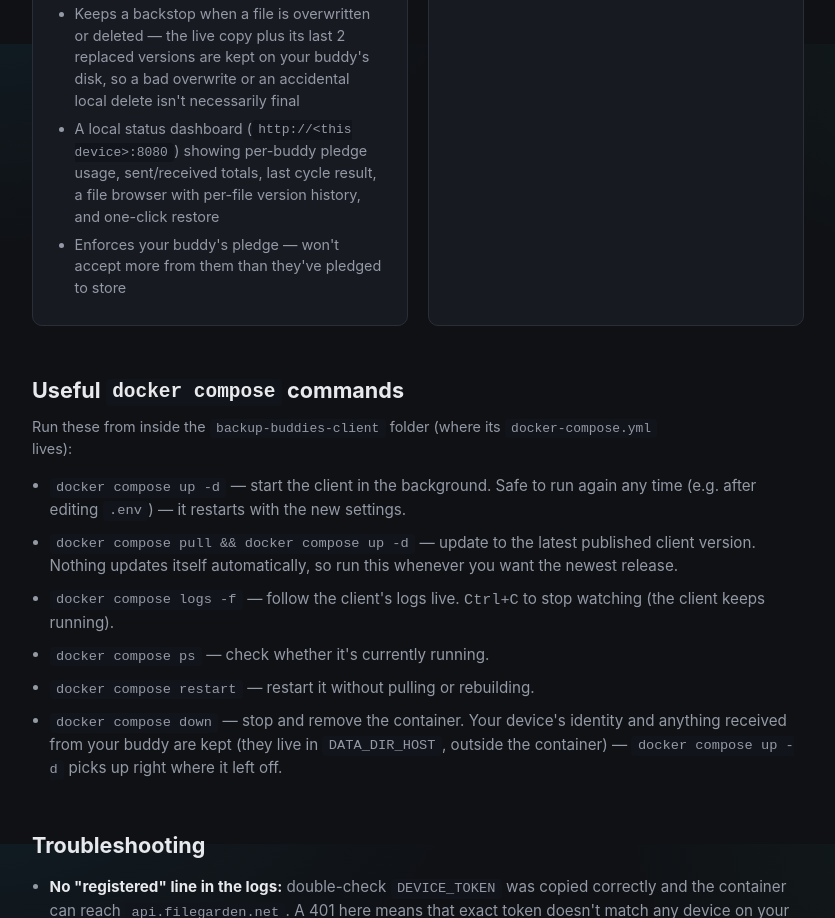
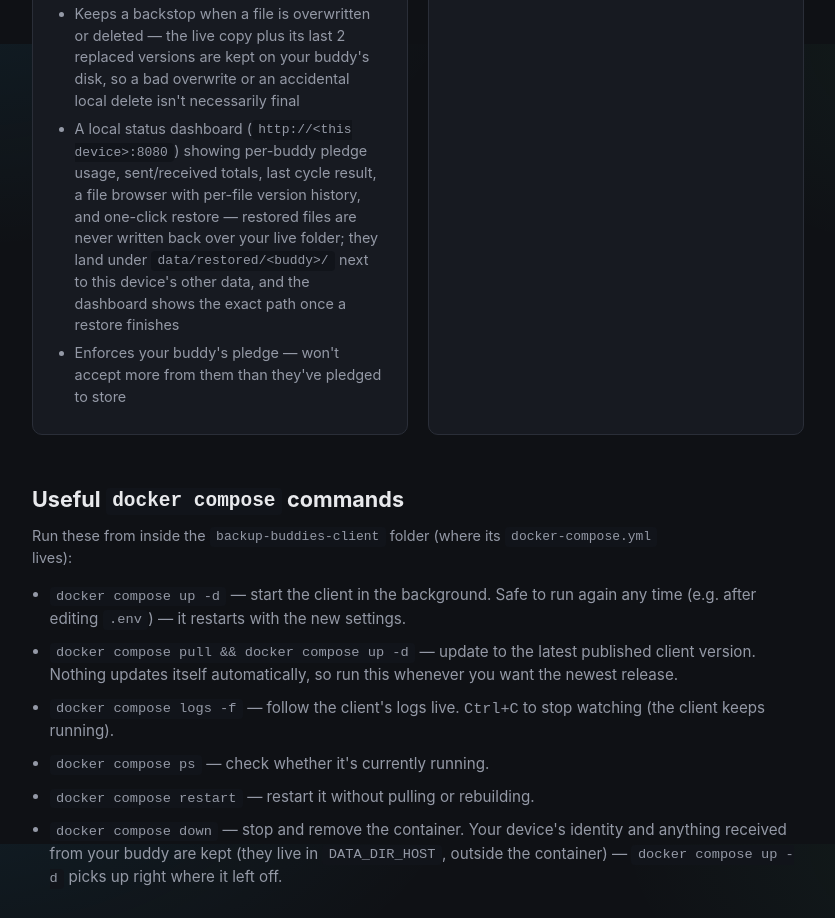
Before and after one commit to mspencerl87/backup-buddies, a plain HTML site: page apps/web/setup.html in a window 1280 px wide. Shown: the part 3156-4074 px from the top of the page, without its empty margins (222-1057 px from the left). Drawn offline with Linux system fonts and the light colour scheme.

Commit message:
Document where restored files land on setup.html
The website's setup walkthrough never said where a restore actually
writes to — only the client's GitHub README and the dashboard's own
in-the-moment result text did. Someone following just setup.html had
no way to know restored files land under data/restored/<buddy>/
rather than overwriting their live BACKUP_DIR_HOST folder.

Co-Authored-By: Claude Sonnet 5 <noreply@anthropic.com>
Claude-Session: https://claude.ai/code/session_01WfDm8uNZ3p1tTj81gVxBdB

```diff
--- a/apps/web/setup.html
+++ b/apps/web/setup.html
@@ -151,7 +151,7 @@ cd backup-buddies-client</code></pre>
             <li>Encrypts everything with your <code>BACKUP_PASSPHRASE</code> before it ever leaves this machine — your buddy's device only ever stores ciphertext</li>
             <li>Connects directly to your buddy's device when possible, falling back to the relay automatically when it's not</li>
             <li>Keeps a backstop when a file is overwritten or deleted — the live copy plus its last 2 replaced versions are kept on your buddy's disk, so a bad overwrite or an accidental local delete isn't necessarily final</li>
-            <li>A local status dashboard (<code>http://&lt;this device&gt;:8080</code>) showing per-buddy pledge usage, sent/received totals, last cycle result, a file browser with per-file version history, and one-click restore</li>
+            <li>A local status dashboard (<code>http://&lt;this device&gt;:8080</code>) showing per-buddy pledge usage, sent/received totals, last cycle result, a file browser with per-file version history, and one-click restore — restored files are never written back over your live folder; they land under <code>data/restored/&lt;buddy&gt;/</code> next to this device's other data, and the dashboard shows the exact path once a restore finishes</li>
             <li>Enforces your buddy's pledge — won't accept more from them than they've pledged to store</li>
           </ul>
         </div>
```
